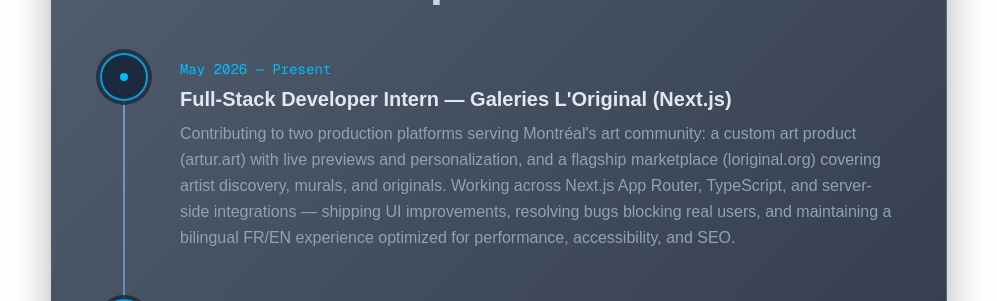
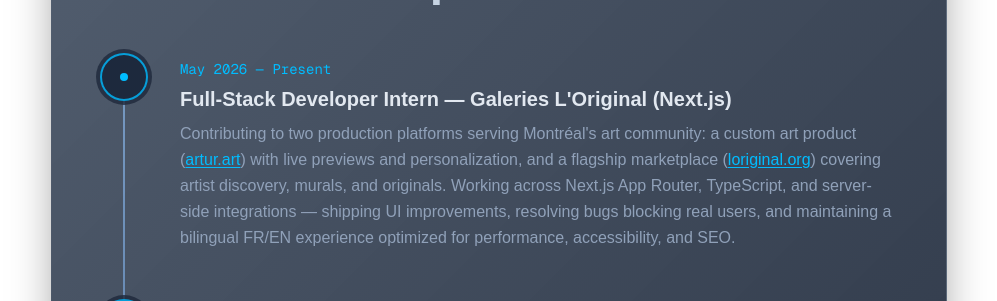
Before and after one commit to Am1rGhe/my-portfolio, a Next.js app: page / in a window 1280 px wide. Shown: the part 2720-3021 px from the top of the page, without its empty margins (141-1138 px from the left). Built offline with nearby package versions, Linux system fonts and the light colour scheme.

Commit message:
added experience links rendering and ExperienceDescription component

```diff
--- a/components/sections/ExperienceSection.tsx
+++ b/components/sections/ExperienceSection.tsx
@@ -1,6 +1,80 @@
 "use client";
 
-import { experiences } from "@/lib/experienceData";
+import type { ReactNode } from "react";
+import {
+  experiences,
+  type Experience,
+  type ExperienceLink,
+} from "@/lib/experienceData";
+
+function renderDescriptionWithLinks(
+  description: string,
+  links?: ExperienceLink[]
+): ReactNode {
+  if (!links?.length) return description;
+
+  type Part =
+    | { type: "text"; value: string }
+    | { type: "link"; link: ExperienceLink };
+
+  let parts: Part[] = [{ type: "text", value: description }];
+
+  for (const link of links) {
+    const needle = `(${link.label})`;
+    const next: Part[] = [];
+
+    for (const part of parts) {
+      if (part.type === "link") {
+        next.push(part);
+        continue;
+      }
+
+      const index = part.value.indexOf(needle);
+      if (index === -1) {
+        next.push(part);
+        continue;
+      }
+
+      if (index > 0) {
+        next.push({ type: "text", value: part.value.slice(0, index) });
+      }
+      next.push({ type: "link", link });
+      const after = part.value.slice(index + needle.length);
+      if (after) {
+        next.push({ type: "text", value: after });
+      }
+    }
+
+    parts = next;
+  }
+
+  return parts.map((part, index) =>
+    part.type === "text" ? (
+      part.value
+    ) : (
+      <span key={`${part.link.href}-${index}`}>
+        (
+        <a
+          href={part.link.href}
+          target="_blank"
+          rel="noopener noreferrer"
+          className="text-sky-400 hover:text-sky-300 underline underline-offset-2 transition-colors"
+        >
+          {part.link.label}
+        </a>
+        )
+      </span>
+    )
+  );
+}
+
+function ExperienceDescription({ exp }: { exp: Experience }) {
+  return (
+    <p className="text-slate-400 text-sm sm:text-base leading-relaxed">
+      {renderDescriptionWithLinks(exp.description, exp.links)}
+    </p>
+  );
+}
 
 export default function ExperienceSection() {
   return (
@@ -59,7 +133,7 @@
                 <div className="flex-1 pt-1 pb-4 pl-0 sm:pl-2 min-w-0">
                   <span className="text-sky-400 font-mono text-xs sm:text-sm">{exp.year}</span>
                   <h3 className="text-lg sm:text-xl font-semibold text-slate-200 mt-1 mb-2">{exp.title}</h3>
-                  <p className="text-slate-400 text-sm sm:text-base leading-relaxed">{exp.description}</p>
+                  <ExperienceDescription exp={exp} />
                 </div>
               </div>
             ))}
--- a/lib/experienceData.ts
+++ b/lib/experienceData.ts
@@ -1,8 +1,14 @@
+export interface ExperienceLink {
+  label: string;
+  href: string;
+}
+
 export interface Experience {
   year: string;
   title: string;
   description: string;
   date?: string;
+  links?: ExperienceLink[];
 }
 
 export const experiences: Experience[] = [
@@ -11,6 +17,10 @@
     title: "Full-Stack Developer Intern — Galeries L'Original (Next.js)",
     description:
       "Contributing to two production platforms serving Montréal's art community: a custom art product (artur.art) with live previews and personalization, and a flagship marketplace (loriginal.org) covering artist discovery, murals, and originals. Working across Next.js App Router, TypeScript, and server-side integrations — shipping UI improvements, resolving bugs blocking real users, and maintaining a bilingual FR/EN experience optimized for performance, accessibility, and SEO.",
+    links: [
+      { label: "artur.art", href: "https://www.artur.art/fr/home" },
+      { label: "loriginal.org", href: "https://www.loriginal.org/fr" },
+    ],
     date: "Present",
   },
   { year: "February 2026", title: "Conference Volunteer ConFoo Montréal", description: "Volunteered at ConFoo, a major software development conference, assisting with event setup, technical checks, and on-site coordination to ensure sessions and equipment ran smoothly for speakers and attendees.", date: "2026" },
```
